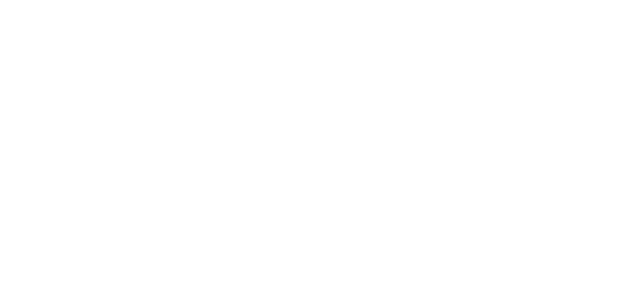
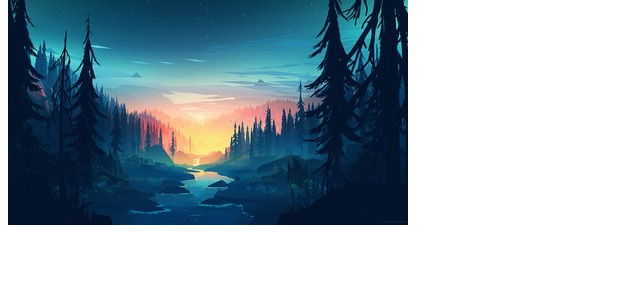
Before and after one commit to js-tasks-ru/htmlcss-20211125_dan-ignatov, a website: page 06-lection4/03-srcset/index.html in a window 1280 px wide. Shown: the whole page, without its empty margins (0-640 px from the left). Drawn offline with Linux system fonts and the light colour scheme.

Commit message:
Implement 06-lection4-03-srcset

```diff
--- a/06-lection4/03-srcset/index.html
+++ b/06-lection4/03-srcset/index.html
@@ -5,6 +5,16 @@
         <link rel="stylesheet" href="./srcset.css">
     </head>
     <body>
-
+        <div class="srcset">
+            <!--
+                - forest_768 is used when browser scale >=150% on desktop
+                - https://developer.mozilla.org/en-US/docs/Glossary/CSS_pixel
+                - https://web.dev/codelab-density-descriptors/
+            -->
+            <img alt="" src="./public/forest_400.jpg"
+                srcset="./public/forest_400.jpg 1x,
+                        ./public/forest_768.jpg 2x"
+            />
+        </div>
     </body>
 </html>
--- a/06-lection4/03-srcset/srcset.css
+++ b/06-lection4/03-srcset/srcset.css
@@ -0,0 +1,4 @@
+.srcset {
+    height: 300px;
+    width: 300px;
+}
```
